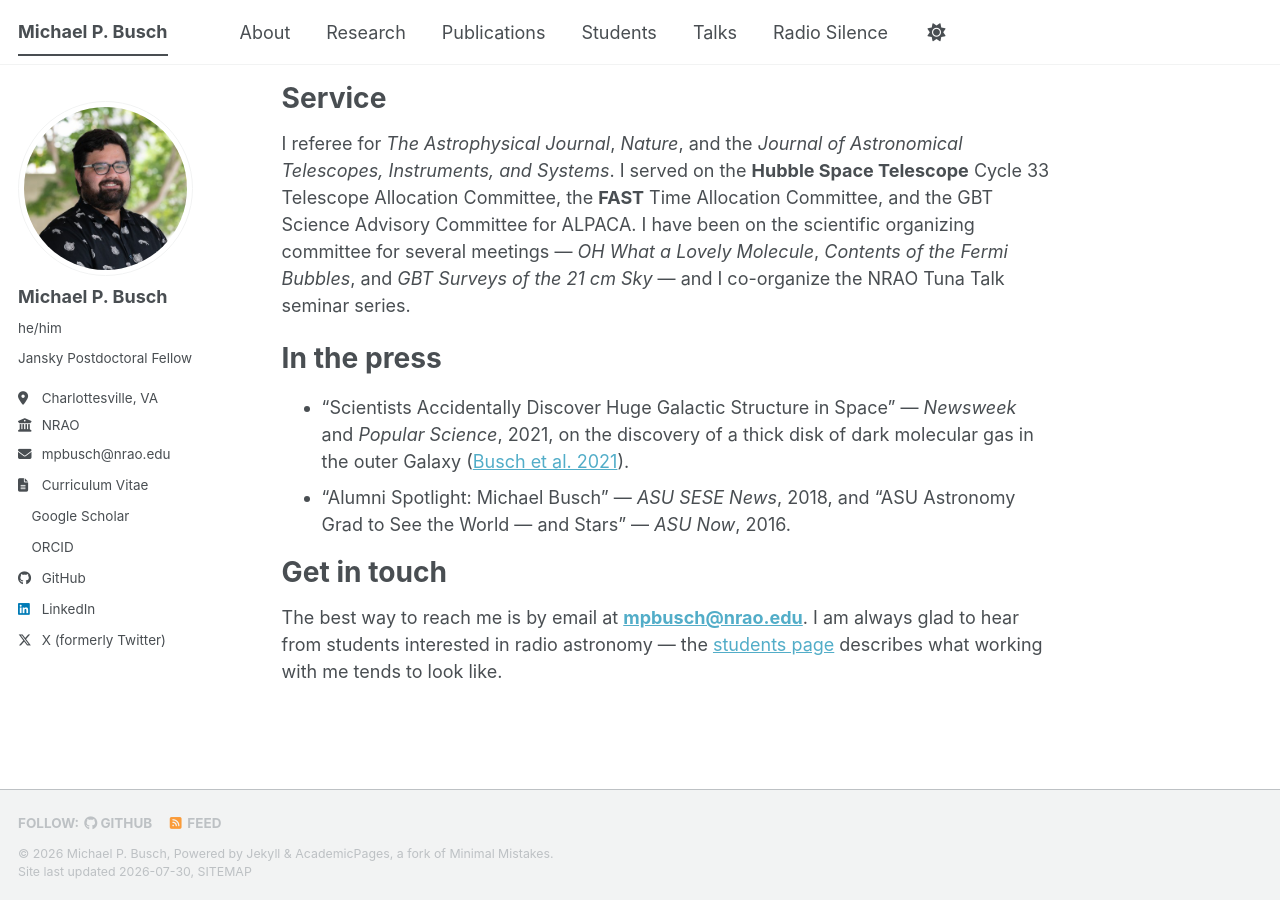
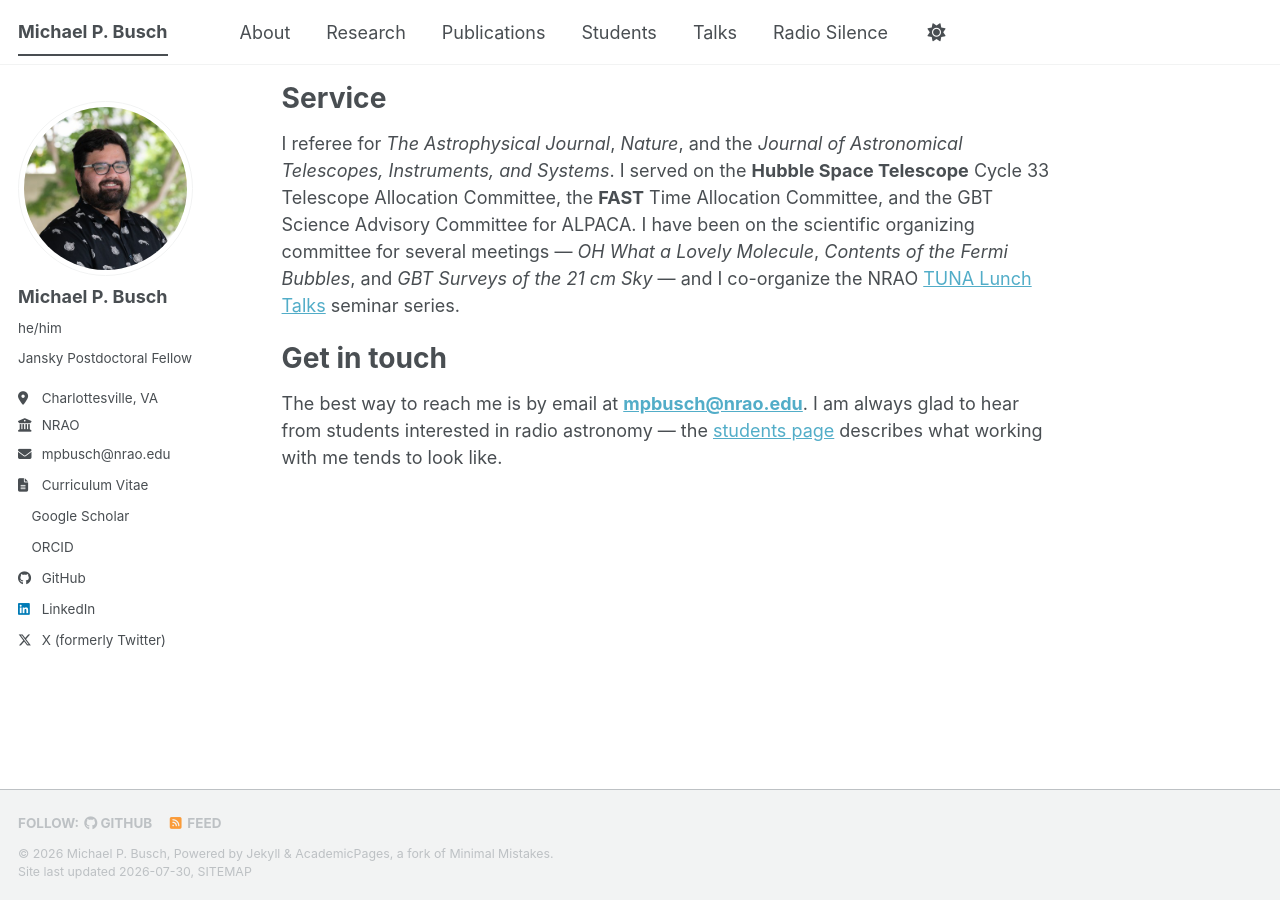
Before and after one commit to mbusch1/mbusch1.github.io, a Jekyll site: the page built from _pages/about.md, in a window 1280 px wide and 900 px high, scrolled down 1309 px. Built offline with Jekyll 4.4.1, drawn with Linux system fonts in a browser that asks for light colours; a style sheet for code colours, icons or effects is not loaded.

Commit message:
Link the TUNA Lunch Talks and drop the outdated press section
Points the seminar-series mention at https://www.cv.nrao.edu/tuna/ (the page
titles itself "TUNA Lunch Talks", so the wording follows that) and removes the
"In the press" section, which covered 2016-2021 only.

Co-Authored-By: Claude Opus 5 (1M context) <noreply@anthropic.com>

```diff
--- a/_pages/about.md
+++ b/_pages/about.md
@@ -60,19 +60,7 @@ Instruments, and Systems*. I served on the **Hubble Space Telescope** Cycle 33 T
 Allocation Committee, the **FAST** Time Allocation Committee, and the GBT Science Advisory
 Committee for ALPACA. I have been on the scientific organizing committee for several meetings —
 *OH What a Lovely Molecule*, *Contents of the Fermi Bubbles*, and *GBT Surveys of the 21 cm Sky*
-— and I co-organize the NRAO Tuna Talk seminar series.
-
-In the press
-======
-
-- "Scientists Accidentally Discover Huge Galactic Structure in Space" — *Newsweek* and
-  *Popular Science*, 2021, on the discovery of a thick disk of dark molecular gas in the outer
-  Galaxy ([Busch et al. 2021](/publications/2021-busch-thick-disk/)).
-- "Alumni Spotlight: Michael Busch" — *ASU SESE News*, 2018, and "ASU Astronomy Grad to See the
-  World — and Stars" — *ASU Now*, 2016.
-
-<!-- TODO(Michael): your CV lists this coverage without URLs, so these are unlinked rather than
-     pointing somewhere approximate. Send the article links and I'll turn them into real links. -->
+— and I co-organize the NRAO [TUNA Lunch Talks](https://www.cv.nrao.edu/tuna/) seminar series.
 
 Get in touch
 ======
```
